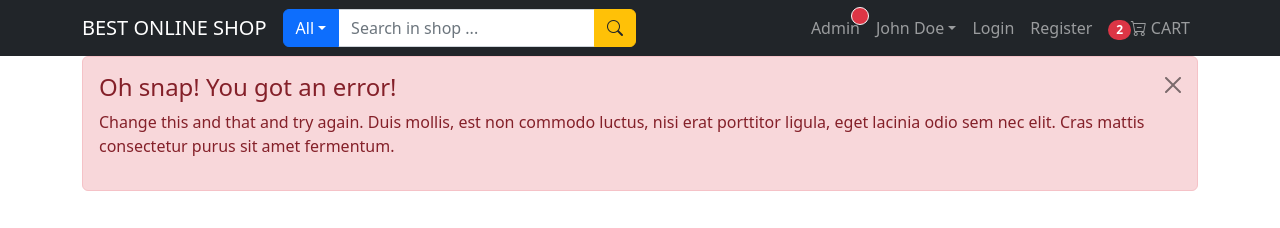
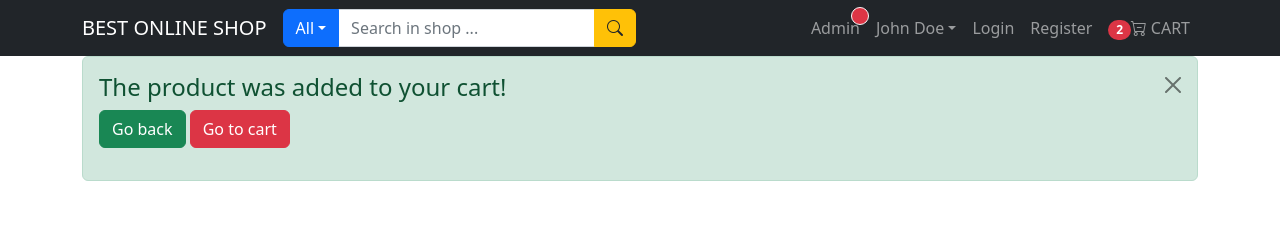
Before and after one commit to Davic0444/e-commerce-mern, a React (Create React App) app in the folder frontend/: page /product-details in a window 1280 px wide. Shown: the top 228 px of the page. Built offline with nearby package versions, Linux system fonts and the light colour scheme; grey boxes are pictures that could not be loaded.

Commit message:
improve message component

```diff
--- a/frontend/src/components/AddedToCartMessageComponent.js
+++ b/frontend/src/components/AddedToCartMessageComponent.js
@@ -1,15 +1,22 @@
-import { Alert } from "react-bootstrap";
+import { Alert, Button } from "react-bootstrap";
+import { Link } from "react-router-dom";
 import { useState } from "react";
 
 const AddedToCartMessageComponent = () => {
     const [show, setShow] = useState(true);
     return (
-        <Alert show={show} variant="danger" onClose={() => setShow(false)} dismissible>
-            <Alert.Heading>Oh snap! You got an error!</Alert.Heading>
+        <Alert
+            show={show}
+            variant="success"
+            onClose={() => setShow(false)}
+            dismissible
+        >
+            <Alert.Heading>The product was added to your cart!</Alert.Heading>
             <p>
-                Change this and that and try again. Duis mollis, est non commodo luctus,
-                nisi erat porttitor ligula, eget lacinia odio sem nec elit. Cras mattis
-                consectetur purus sit amet fermentum.
+                <Button variant="success">Go back</Button>{" "}
+                <Link to="/cart">
+                    <Button variant="danger">Go to cart</Button>
+                </Link>
             </p>
         </Alert>
     );
```
